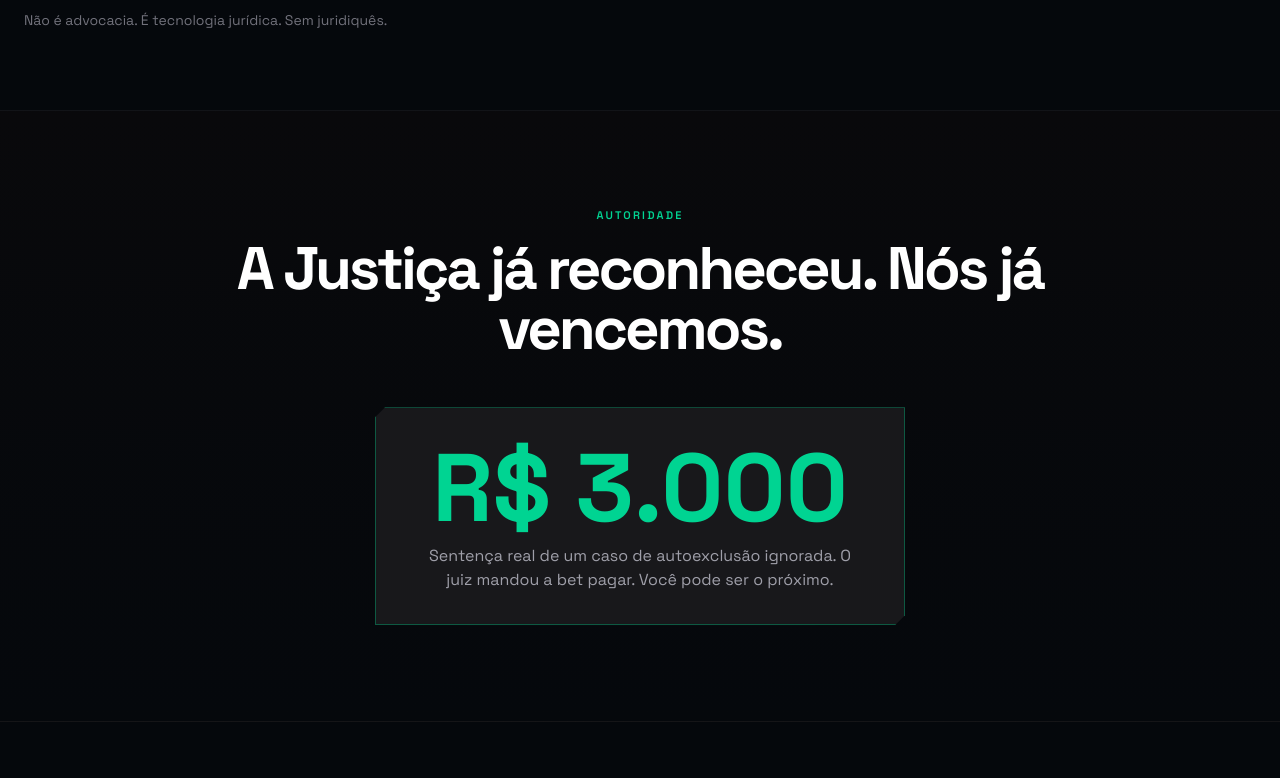
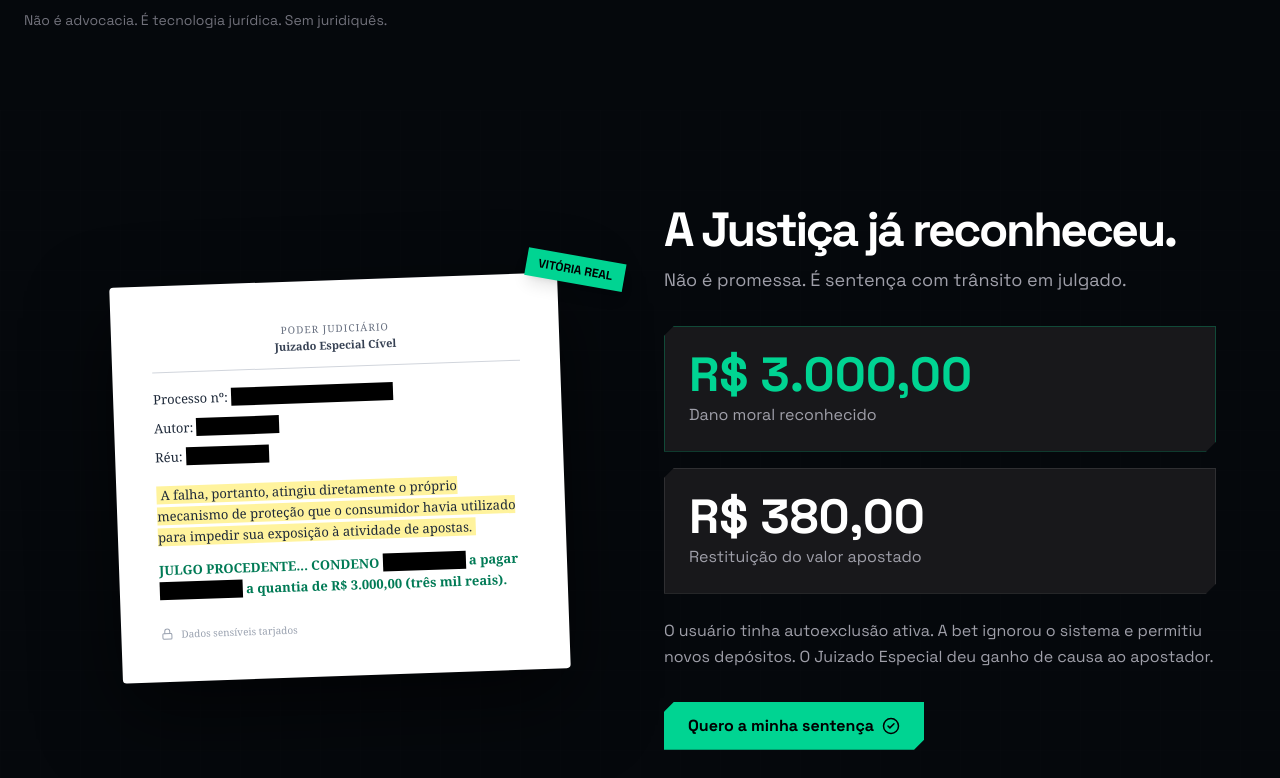
Before and after one commit to pedrofsneto33/EBookall, a Next.js app: page / in a window 1280 px wide. Shown: the part 862-1640 px from the top of the page. Built offline with nearby package versions, Linux system fonts and the light colour scheme; no server answers.

Commit message:
CourtWinSection (prova real sentenca)

```diff
--- a/app/page.tsx
+++ b/app/page.tsx
@@ -3,6 +3,7 @@
 import { useState } from "react";
 import Link from "next/link";
 import { motion } from "motion/react";
+import CourtWinSection from "@/components/home/CourtWinSection";
 import { ArrowRight, Check, X, Upload, Cpu, FileCheck2, HelpCircle } from "lucide-react";
 
 interface FaqItem {
@@ -142,6 +143,8 @@ export default function LandingPage() {
           </div>
         </div>
       </section>
+
+      <CourtWinSection />
 
       {/* PROVA */}
       <section className="border-y border-white/5 bg-gradient-to-b from-zinc-950 to-[#05080C] py-24 px-6">
--- /dev/null
+++ b/components/home/CourtWinSection.tsx
@@ -0,0 +1,130 @@
+"use client";
+
+import { motion } from "motion/react";
+import { CheckCircle2, Lock } from "lucide-react";
+import Link from "next/link";
+
+export default function CourtWinSection() {
+  return (
+    <section className="relative bg-[#05080C] py-24 px-6 overflow-hidden">
+      <div
+        className="pointer-events-none absolute inset-0 opacity-[0.08]"
+        style={{
+          backgroundImage:
+            "linear-gradient(to right, rgba(255,255,255,0.06) 1px, transparent 1px), linear-gradient(to bottom, rgba(255,255,255,0.06) 1px, transparent 1px)",
+          backgroundSize: "40px 40px",
+        }}
+      />
+
+      <div className="relative mx-auto max-w-6xl grid lg:grid-cols-2 gap-12 items-center">
+        {/* Documento */}
+        <motion.div
+          initial={{ opacity: 0, scale: 0.9, rotate: 0 }}
+          whileInView={{ opacity: 1, scale: 1, rotate: -2 }}
+          viewport={{ once: true, amount: 0.3 }}
+          transition={{ duration: 0.7, ease: "easeOut" }}
+          className="relative"
+        >
+          <div className="absolute -top-4 -right-4 z-10 bg-emerald-400 text-black font-black text-xs px-3 py-1.5 rotate-12 shadow-lg">
+            VITÓRIA REAL
+          </div>
+          <div className="bg-white text-gray-800 rounded-sm shadow-[0_30px_80px_rgba(0,0,0,0.6)] p-8 md:p-10 font-serif text-[13px] leading-relaxed max-w-md mx-auto">
+            <div className="text-center border-b border-gray-300 pb-3 mb-4">
+              <p className="text-[10px] uppercase tracking-widest text-gray-500">
+                Poder Judiciário
+              </p>
+              <p className="text-[11px] font-bold text-gray-700">
+                Juizado Especial Cível
+              </p>
+            </div>
+
+            <p className="mb-2">
+              Processo nº:{" "}
+              <span className="bg-black text-transparent select-none">
+                0000000-00.0000.0.00.0000
+              </span>
+            </p>
+            <p className="mb-2">
+              Autor:{" "}
+              <span className="bg-black text-transparent select-none">
+                █████████
+              </span>
+            </p>
+            <p className="mb-4">
+              Réu:{" "}
+              <span className="bg-black text-transparent select-none">
+                █████████
+              </span>
+            </p>
+
+            <p className="mb-3">
+              <span className="bg-yellow-200/80 px-1">
+                A falha, portanto, atingiu diretamente o próprio mecanismo de
+                proteção que o consumidor havia utilizado para impedir sua
+                exposição à atividade de apostas.
+              </span>
+            </p>
+
+            <p className="font-bold text-emerald-700">
+              JULGO PROCEDENTE... CONDENO{" "}
+              <span className="bg-black text-transparent select-none">
+                █████████
+              </span>{" "}
+              a pagar{" "}
+              <span className="bg-black text-transparent select-none">
+                █████████
+              </span>{" "}
+              a quantia de R$ 3.000,00 (três mil reais).
+            </p>
+
+            <div className="mt-6 flex items-center gap-2 text-[10px] text-gray-400">
+              <Lock size={12} />
+              Dados sensíveis tarjados
+            </div>
+          </div>
+        </motion.div>
+
+        {/* Dados */}
+        <motion.div
+          initial={{ opacity: 0, x: 30 }}
+          whileInView={{ opacity: 1, x: 0 }}
+          viewport={{ once: true, amount: 0.3 }}
+          transition={{ duration: 0.6, ease: "easeOut" }}
+        >
+          <h2 className="text-4xl md:text-5xl font-black tracking-tighter text-white">
+            A Justiça já reconheceu.
+          </h2>
+          <p className="mt-3 text-zinc-400 text-lg">
+            Não é promessa. É sentença com trânsito em julgado.
+          </p>
+
+          <div className="mt-8 space-y-4">
+            <div className="clip-custom bg-zinc-900 border border-emerald-500/30 p-6">
+              <p className="text-5xl font-black text-emerald-400">R$ 3.000,00</p>
+              <p className="text-zinc-400 mt-1">Dano moral reconhecido</p>
+            </div>
+            <div className="clip-custom bg-zinc-900 border border-white/10 p-6">
+              <p className="text-5xl font-black text-white">R$ 380,00</p>
+              <p className="text-zinc-400 mt-1">Restituição do valor apostado</p>
+            </div>
+          </div>
+
+          <p className="mt-6 text-zinc-400 leading-relaxed">
+            O usuário tinha autoexclusão ativa. A bet ignorou o sistema e permitiu
+            novos depósitos. O Juizado Especial deu ganho de causa ao apostador.
+          </p>
+
+          <div className="mt-8">
+            <Link
+              href="/login"
+              className="clip-custom inline-flex items-center gap-2 bg-emerald-400 hover:bg-emerald-300 text-black font-black text-base px-6 py-3 transition-colors"
+            >
+              Quero a minha sentença
+              <CheckCircle2 size={18} />
+            </Link>
+          </div>
+        </motion.div>
+      </div>
+    </section>
+  );
+}
```
